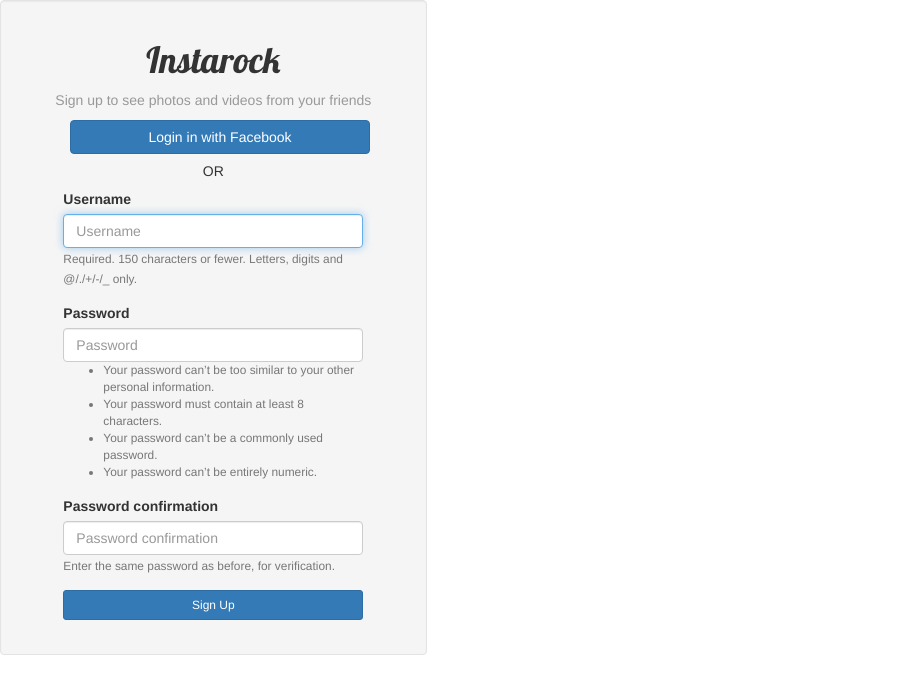
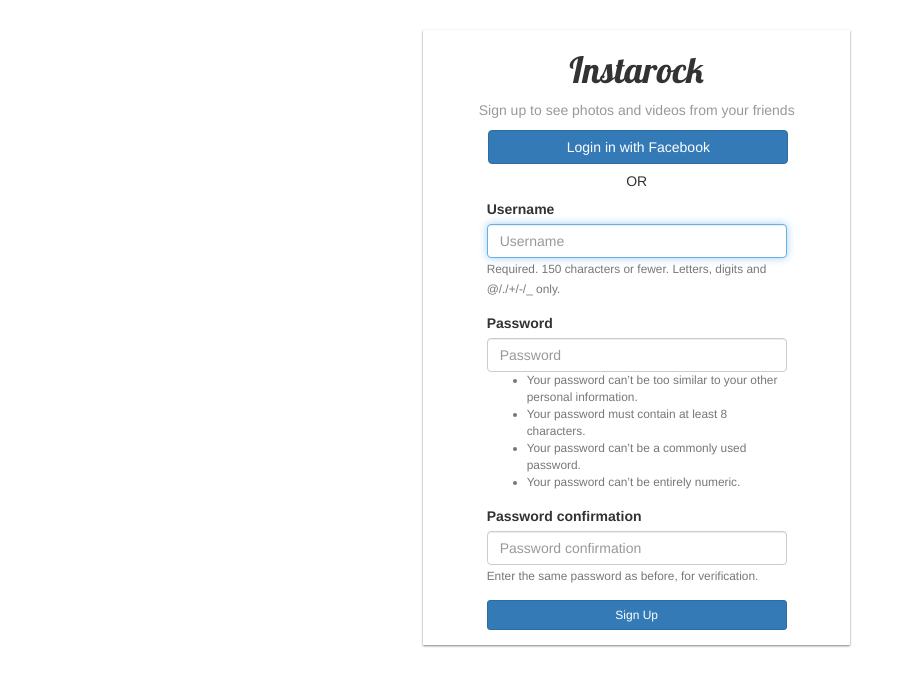
Before and after one commit to Geerocktricks/Instarock, a Django app: page /signup/ in a window 1280 px wide. Shown: the top 694 px of the page, without its empty margins (0-914 px from the left). Run offline with Django 3.2, Linux system fonts and the light colour scheme; some libraries are stand-ins or nearby versions.

Commit message:
This commit styles the signup page

```diff
--- a/instarock/templates/registration/login.html
+++ b/instarock/templates/registration/login.html
@@ -54,7 +54,7 @@
   height: 40%;
   margin: 10px auto;
   background-color: #fff;
-  border: 2px solid #e6e6e6;
+  /* border: 2px solid #e6e6e6; */
   padding: 40px 50px;
   box-shadow: 0 1px 2px 0 rgba(0, 0, 0, .3);
 }
@@ -79,7 +79,7 @@
   width: 100%;
   margin-bottom: 5px;
   padding: 8px 12px;
-  border: 1px solid #dbdbdb;
+  /* border: 1px solid #dbdbdb; */
   box-sizing: border-box;
   border-radius: 3px;
 }
--- a/instarock/templates/registration/signup.html
+++ b/instarock/templates/registration/signup.html
@@ -1,7 +1,7 @@
 {%extends "registration/base.html"%} {% load bootstrap3 %}
 {% block content %}
 
-<div class="container well col-md-4" style="">
+<div class="container w3-card-2 col-md-4" style="box-shadow: 0 1px 2px 0 rgba(0, 0, 0, .5);margin-top: 30px;margin-bottom: 30px; float: right; margin-right: 430px;">
   <h1 style="font-family: 'Lobster', cursive; text-align:center">Instarock</h1>
   <p style="text-align:center;">Sign up to see photos and videos from your friends</p>
   <a class="btn btn-primary"  style="width:300px;margin-left: 50px" href="https://www.facebook.com/?stype=lo&jlou=Afdyn6LOdWlD07KJWyK5aslM_vDUF6wd_TyM6SfIPmNS7lIv_K_BN74Z82aOD8nU7GGXVd3ve4jXZYjIge-r72GWQtF-j-_zMg_SPy9aZ3BntQ&smuh=17011&lh=Ac_twoXLBut_lBmv">Login in with Facebook</a>
```
